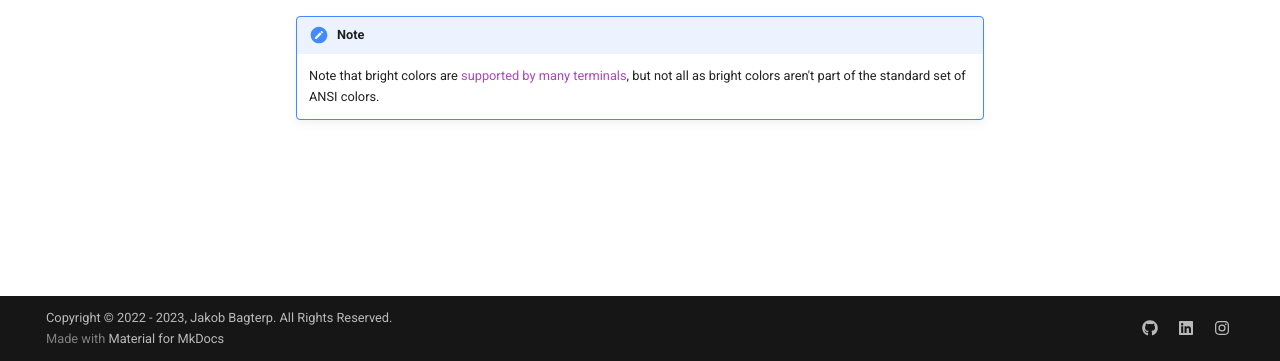
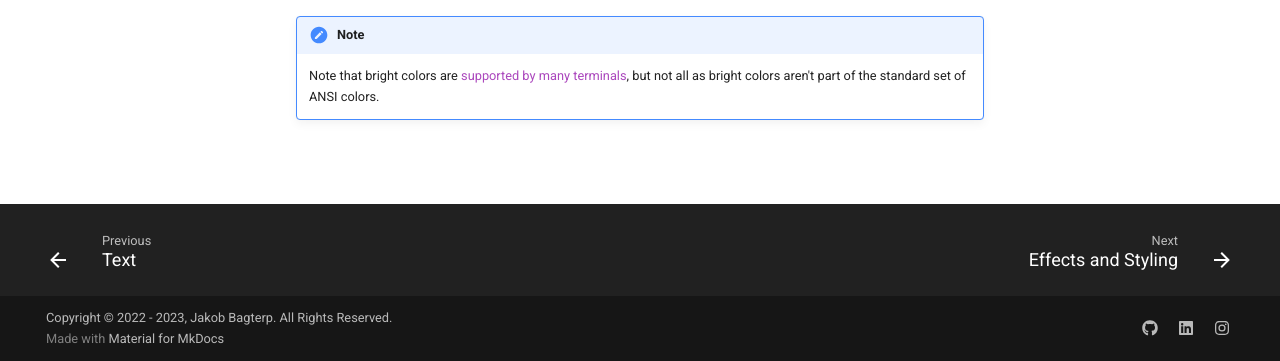
Before and after one commit to jakob-bagterp/colorist-for-python, an MkDocs documentation site: the page built from docs/reference/background-colors.md, in a window 1280 px wide, cut to the strip 539-900 px from the top of the page. Built offline with MkDocs 1.6.1 and Material for MkDocs 9.7.7, drawn with Linux system fonts in a browser that asks for light colours; comment, search, counter and statistics services are not loaded; the version menu is left out; some of the changed text lies outside the part shown.

Commit message:
Fix issue with missing page in navigation.

```diff
--- a/mkdocs.yml
+++ b/mkdocs.yml
@@ -31,6 +31,7 @@
   - Reference:
     - reference/index.md
     - Text: reference/text-foreground-colors.md
+    - Background: reference/background-colors.md
     - Effects and Styling: reference/effects-and-styling.md
     - RGB: reference/rgb-colors.md
     - HSL: reference/hsl-colors.md
```
